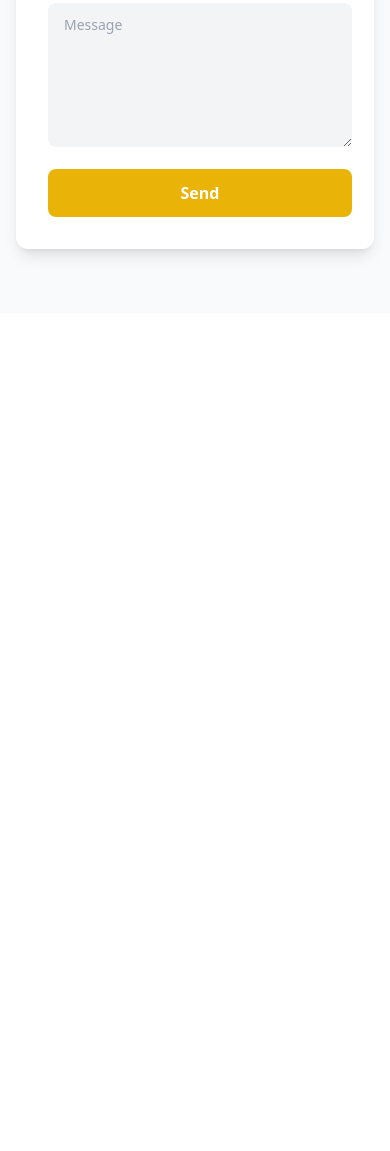
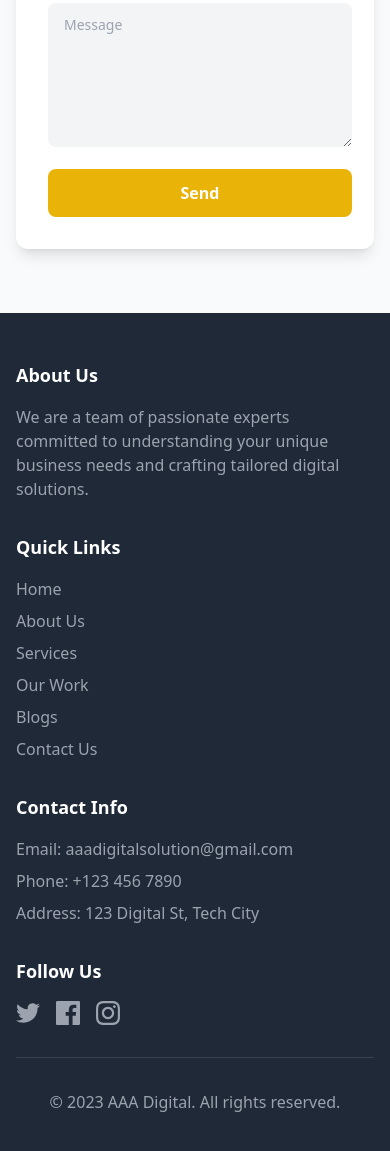
Before and after one commit to raza3618/Simple-services-using-html-css-js-tailwindcss, a plain HTML site: page index.html in a window 390 px wide. Shown: the part 6797-7948 px from the top of the page. Before the commit the page ends 7110 px from the top, so only its background shows below. Drawn offline with nearby package versions, Linux system fonts and the light colour scheme.

Commit message:
footer added

```diff
--- a/index.html
+++ b/index.html
@@ -20,8 +20,8 @@
             </div>
             <div class="hidden md:flex space-x-6 items-center">
                 <nav class="space-x-4">
+                    <a href="#" class="text-gray-800 hover:text-yellow-500">Home</a>
                     <a href="#about" class="text-gray-800 hover:text-yellow-500">About us</a>
-                    <a href="#" class="text-gray-800 hover:text-yellow-500">Home</a>
                     <a href="#services" class="text-gray-800 hover:text-yellow-500">Services</a>
                     <a href="#ourwork" class="text-gray-800 hover:text-yellow-500">Our work</a>
                     <a href="#blogs" class="text-gray-800 hover:text-yellow-500">Blogs</a>
@@ -444,6 +444,61 @@
         </div>
       </div>
 
+      <!-- Footer -->
+
+      <footer class="bg-gray-800 text-white py-12">
+        <div class="container mx-auto px-4">
+            <div class="grid grid-cols-1 md:grid-cols-4 gap-8">
+                <div>
+                    <h3 class="text-lg font-semibold mb-4">About Us</h3>
+                    <p class="text-gray-400">We are a team of passionate experts committed to understanding your unique business needs and crafting tailored digital solutions.</p>
+                </div>
+                <div>
+                    <h3 class="text-lg font-semibold mb-4">Quick Links</h3>
+                    <ul class="space-y-2">
+                        <li><a href="#" class="text-gray-400 hover:text-yellow-500">Home</a></li>
+                        <li><a href="#about" class="text-gray-400 hover:text-yellow-500">About Us</a></li>
+                        <li><a href="#services" class="text-gray-400 hover:text-yellow-500">Services</a></li>
+                        <li><a href="#ourwork" class="text-gray-400 hover:text-yellow-500">Our Work</a></li>
+                        <li><a href="#blogs" class="text-gray-400 hover:text-yellow-500">Blogs</a></li>
+                        <li><a href="#contact" class="text-gray-400 hover:text-yellow-500">Contact Us</a></li>
+                    </ul>
+                </div>
+                <div>
+                    <h3 class="text-lg font-semibold mb-4">Contact Info</h3>
+                    <ul class="space-y-2">
+                        <li class="text-gray-400">Email: aaadigitalsolution@gmail.com</li>
+                        <li class="text-gray-400">Phone: +123 456 7890</li>
+                        <li class="text-gray-400">Address: 123 Digital St, Tech City</li>
+                    </ul>
+                </div>
+                <div>
+                    <h3 class="text-lg font-semibold mb-4">Follow Us</h3>
+                    <div class="flex space-x-4">
+                        <a href="#" class="text-gray-400 hover:text-yellow-500">
+                            <svg xmlns="http://www.w3.org/2000/svg" width="24" height="24" viewBox="0 0 24 24" fill="currentColor">
+                                <path d="M24 4.557c-.883.392-1.832.656-2.828.775 1.017-.609 1.798-1.574 2.165-2.724-.951.564-2.005.974-3.127 1.195-.897-.957-2.178-1.555-3.594-1.555-3.179 0-5.515 2.966-4.797 6.045-4.091-.205-7.719-2.165-10.148-5.144-1.29 2.213-.669 5.108 1.523 6.574-.806-.026-1.566-.247-2.229-.616-.054 2.281 1.581 4.415 3.949 4.89-.693.188-1.452.232-2.224.084.626 1.956 2.444 3.379 4.6 3.419-2.07 1.623-4.678 2.348-7.29 2.04 2.179 1.397 4.768 2.212 7.548 2.212 9.142 0 14.307-7.721 13.995-14.646.962-.695 1.797-1.562 2.457-2.549z"/>
+                            </svg>
+                        </a>
+                        <a href="#" class="text-gray-400 hover:text-yellow-500">
+                            <svg xmlns="http://www.w3.org/2000/svg" width="24" height="24" viewBox="0 0 24 24" fill="currentColor">
+                                <path d="M22.675 0h-21.35c-.732 0-1.325.593-1.325 1.325v21.35c0 .732.593 1.325 1.325 1.325h11.495v-9.294h-3.128v-3.622h3.128v-2.671c0-3.1 1.893-4.788 4.659-4.788 1.325 0 2.463.099 2.795.143v3.24l-1.918.001c-1.504 0-1.795.715-1.795 1.763v2.313h3.587l-.467 3.622h-3.12v9.294h6.116c.732 0 1.325-.593 1.325-1.325v-21.35c0-.732-.593-1.325-1.325-1.325z"/>
+                            </svg>
+                        </a>
+                        <a href="#" class="text-gray-400 hover:text-yellow-500">
+                            <svg xmlns="http://www.w3.org/2000/svg" width="24" height="24" viewBox="0 0 24 24" fill="currentColor">
+                                <path d="M12 2.163c3.204 0 3.584.012 4.85.07 3.252.148 4.771 1.691 4.919 4.919.058 1.265.069 1.645.069 4.849 0 3.205-.012 3.584-.069 4.849-.149 3.225-1.664 4.771-4.919 4.919-1.266.058-1.644.07-4.85.07-3.204 0-3.584-.012-4.849-.07-3.26-.149-4.771-1.699-4.919-4.92-.058-1.265-.07-1.644-.07-4.849 0-3.204.013-3.583.07-4.849.149-3.227 1.664-4.771 4.919-4.919 1.266-.057 1.645-.069 4.849-.069zm0-2.163c-3.259 0-3.667.014-4.947.072-4.358.2-6.78 2.618-6.98 6.98-.059 1.281-.073 1.689-.073 4.948 0 3.259.014 3.668.072 4.948.2 4.358 2.618 6.78 6.98 6.98 1.281.058 1.689.072 4.948.072 3.259 0 3.668-.014 4.948-.072 4.354-.2 6.782-2.618 6.979-6.98.059-1.28.073-1.689.073-4.948 0-3.259-.014-3.667-.072-4.947-.196-4.354-2.617-6.78-6.979-6.98-1.281-.059-1.69-.073-4.949-.073zm0 5.838c-3.403 0-6.162 2.759-6.162 6.162s2.759 6.163 6.162 6.163 6.162-2.759 6.162-6.163c0-3.403-2.759-6.162-6.162-6.162zm0 10.162c-2.209 0-4-1.79-4-4 0-2.209 1.791-4 4-4s4 1.791 4 4c0 2.21-1.791 4-4 4zm6.406-11.845c-.796 0-1.441.645-1.441 1.44s.645 1.44 1.441 1.44c.795 0 1.439-.645 1.439-1.44s-.644-1.44-1.439-1.44z"/>
+                            </svg>
+                        </a>
+                    </div>
+                </div>
+            </div>
+            <div class="border-t border-gray-700 mt-8 pt-8 text-center">
+                <p class="text-gray-400">&copy; 2023 AAA Digital. All rights reserved.</p>
+            </div>
+        </div>
+    </footer>
+
     <script src="index.js"></script>
 </body>
 
```
